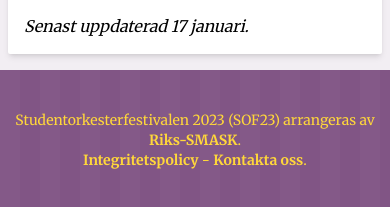
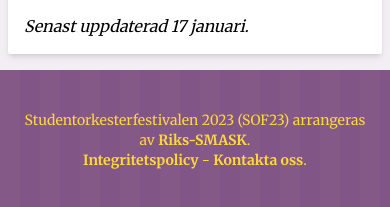
Before and after one commit to WheresMarco/SOF23, a Next.js app: page /balkester in a window 390 px wide. Shown: the part 1179-1386 px from the top of the page. Built offline with nearby package versions, Linux system fonts and the light colour scheme.

Commit message:
Mobile fixes

```diff
--- a/app/footer.jsx
+++ b/app/footer.jsx
@@ -2,7 +2,7 @@
 
 export default function Footer() {
   return (
-    <footer className="bg-wallpaper text-royal-yellow py-8 text-sm">
+    <footer className="bg-wallpaper text-royal-yellow py-8 px-4 text-sm">
       <div className="container mx-auto">
         {/* <div className="flex items-center justify-center">
           <Image
--- a/app/page.jsx
+++ b/app/page.jsx
@@ -40,7 +40,7 @@
 
             <p>
               <Link className="btn btn-yellow mr-2" href="/balkester">
-                Balkesteranmälan
+                Balkesterinfo
               </Link>
 
               <Link className="btn btn-yellow" href="/kontakta-oss">
```
